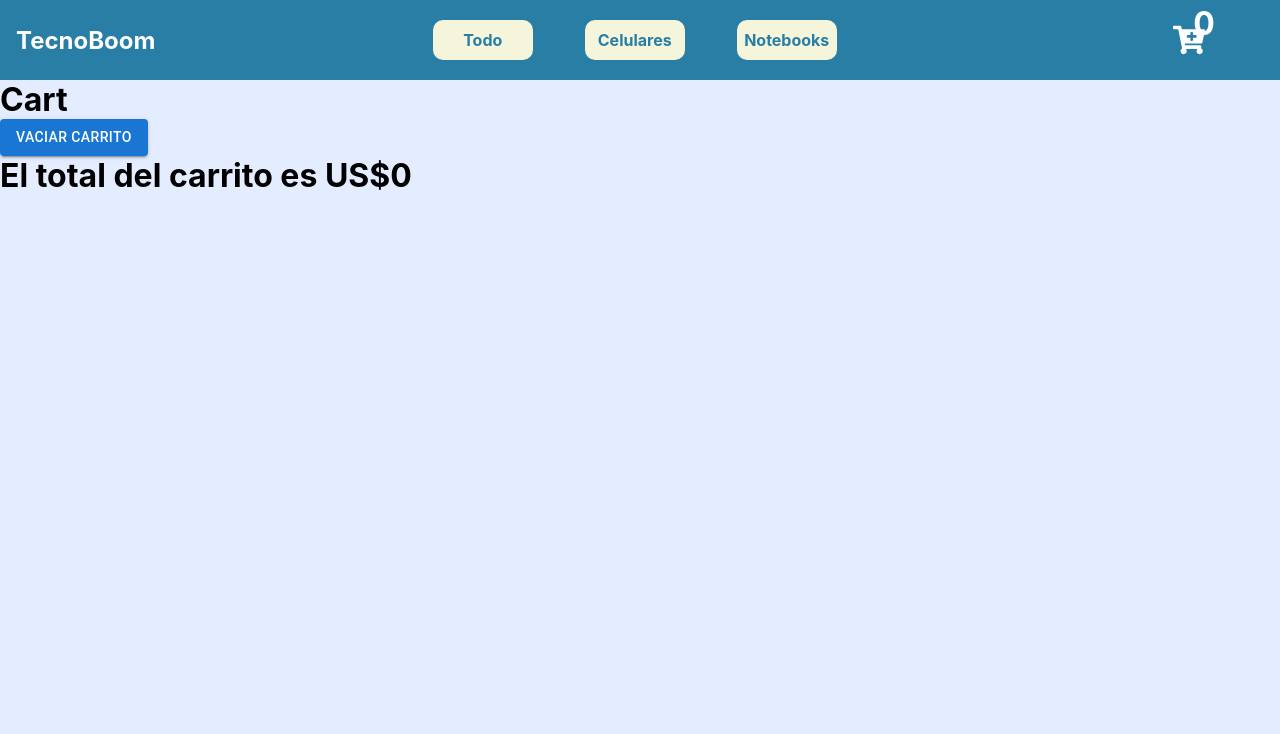
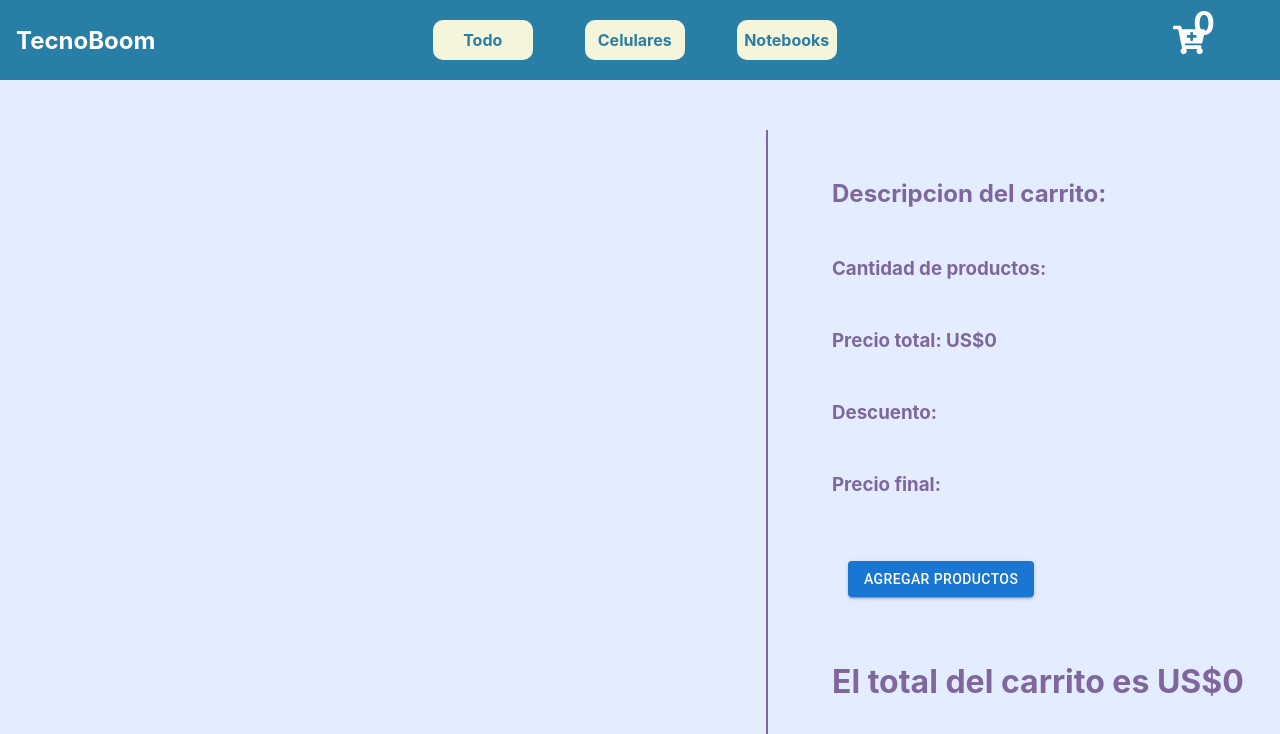
Before and after one commit to BugBoomBran/ProyectoReact, a React (Create React App) app: page /cart in a window 1280 px wide. Shown: the top 734 px of the page. Built offline with nearby package versions, Linux system fonts and the light colour scheme.

Commit message:
rendering

```diff
--- a/package.json
+++ b/package.json
@@ -12,7 +12,7 @@
     "@testing-library/react": "^13.4.0",
     "@testing-library/user-event": "^13.5.0",
     "axios": "^1.3.5",
-    "firebase": "^9.21.0",
+    "firebase": "^9.22.0",
     "json-server": "^0.17.3",
     "react": "^18.2.0",
     "react-dom": "^18.2.0",
--- a/src/components/Cart/Cart.jsx
+++ b/src/components/Cart/Cart.jsx
@@ -1,27 +1,54 @@
 import { Button } from "@mui/material";
 import React from "react";
+import { Link, Navigate } from "react-router-dom";
+import styles from "./Cart.module.css";
+import DeleteIcon from "@mui/icons-material/Delete";
 
-const Cart = ({ cart, clearCart, deleteProductById, total }) => {
+const Cart = ({ cart, deleteProductById, clearCartSwal, total }) => {
   return (
     <div>
-      <h1>Cart</h1>
+      <div className={styles.cartContainer}>
+        <div className={styles.containerItems}>
           {cart.map((item) => {
             return (
-          <div key={item.id}>
-            <h3>{item.title}</h3>
-            <h4>US${item.price}</h4>
-            <h4>Cantidad:{item.quantity}</h4>
+              <div key={item.id} className={styles.cartItem}>
+                <img src={item.img} alt="" />
+                <div className={styles.cartItemInfo}>
+                  <h2>{item.name}</h2>
+                  <h2>US${item.price}.-</h2>
+                  <h2>Unidades: {item.quantity}</h2>
+                </div>
                 <Button variant="contained" onClick={() => deleteProductById(item.id)}>
-              Elimnar
+                  <DeleteIcon></DeleteIcon>
                 </Button>
               </div>
             );
           })}
-
-      <Button onClick={clearCart} variant="contained">
+        </div>
+        <div className={styles.cartInfo}>
+          <h2>Descripcion del carrito:</h2>
+          <h3>Cantidad de productos: </h3>
+          <h3>Precio total: US${total}</h3>
+          <h3>Descuento: </h3>
+          <h3>Precio final: </h3>
+          {cart.length > 0 ? (
+            <div className={styles.btnCart}>
+              <Button variant="contained" onClick={() => Navigate("/checkout")}>
+                Terminar la compra
+              </Button>
+              <Button variant="contained" onClick={clearCartSwal}>
                 Vaciar carrito
               </Button>
+            </div>
+          ) : (
+            <Link to="/">
+              <Button variant="contained">Agregar productos</Button>
+            </Link>
+          )}
+
           <h1>El total del carrito es US${total}</h1>
+        </div>
+      </div>
     </div>
   );
 };
--- a/src/components/Cart/Cart.module.css
+++ b/src/components/Cart/Cart.module.css
@@ -0,0 +1,70 @@
+.cartContainer {
+  width: 100%;
+  padding: 50px 0;
+  min-height: 90vh;
+  display: flex;
+  justify-content: space-between;
+  /* align-items: center; */
+}
+
+.containerItems {
+  width: 60%;
+  display: flex;
+  flex-direction: column;
+  justify-content: center;
+  flex-direction: column;
+  align-items: center;
+  gap: 50px;
+  border-right: 2px solid #7f669d;
+  padding: 0 40px;
+}
+
+.cartInfo {
+  width: 35%;
+  display: flex;
+  flex-direction: column;
+  justify-content: space-evenly;
+  color: #7f669d;
+}
+.btnCart {
+  display: flex;
+  width: 100%;
+  gap: 20px;
+  justify-content: center;
+}
+
+.btnCart > button {
+  width: 200px;
+}
+
+.cartItem {
+  width: 100%;
+  display: flex;
+  justify-content: space-between;
+  height: 100px;
+  align-items: center;
+  /* border: 1px solid #7F669D; */
+  box-shadow: 0px 2px 5px 0px #7f669d;
+  border-radius: 10px;
+  padding: 0 10px;
+}
+
+.cartItem > img {
+  width: 10%;
+  height: 80px;
+  object-fit: cover;
+}
+
+/* Aca la tarjeta */
+.cartItemInfo {
+  width: 80%;
+  height: 100px;
+  display: flex;
+  justify-content: space-between;
+  align-items: center;
+  color: #7f669d;
+}
+
+.cartItemInfo > h2 {
+  font-family: monospace;
+}
--- a/src/components/Cart/CartContainer.jsx
+++ b/src/components/Cart/CartContainer.jsx
@@ -1,15 +1,34 @@
 import React, { useContext } from "react";
 import Cart from "./Cart";
 import { CartContext } from "../../context/CartContext";
+import Swal from "sweetalert2";
 
 const CartContainer = () => {
   const { cart, clearCart, deleteProductById, totalPrice } = useContext(CartContext);
 
   let total = totalPrice();
 
+  const clearCartSwal = () => {
+    Swal.fire({
+      title: "Se vaciará todo el carrito, estas seguro?",
+      showDenyButton: true,
+      showCancelButton: true,
+      confirmButtonText: "Si, vaciar",
+      denyButtonText: `No, conservar carrito`,
+    }).then((result) => {
+      /* Read more about isConfirmed, isDenied below */
+      if (result.isConfirmed) {
+        clearCart();
+        Swal.fire("El carrito ha sido vaciado", "", "success");
+      } else if (result.isDenied) {
+        Swal.fire("Se conservó el carrito", "", "info");
+      }
+    });
+  };
+
   return (
     <div>
-      <Cart total={total} cart={cart} clearCart={clearCart} deleteProductById={deleteProductById} />
+      <Cart total={total} cart={cart} clearCartSwal={clearCartSwal} deleteProductById={deleteProductById} />
     </div>
   );
 };
--- a/src/components/Counter/Counter.jsx
+++ b/src/components/Counter/Counter.jsx
@@ -1,5 +1,6 @@
 import { Button } from "@mui/material";
 import styles from "./Counter.module.css";
+import { Link } from "react-router-dom";
 
 const Counter = ({ counter, sumar, restar, onAdd }) => {
   return (
@@ -14,6 +15,10 @@ const Counter = ({ counter, sumar, restar, onAdd }) => {
       <Button variant="contained" onClick={() => onAdd(counter)}>
         Agregar al carrito
       </Button>
+
+      <Link to={"../cart"}>
+        <Button variant="contained">Terminar compra</Button>
+      </Link>
     </div>
   );
 };
--- a/src/components/Counter/CounterContainer.jsx
+++ b/src/components/Counter/CounterContainer.jsx
@@ -1,14 +1,18 @@
-import { useState } from "react";
+import { useEffect, useState } from "react";
 import Counter from "./Counter";
 
-const CounterContainer = ({ stock, onAdd }) => {
-  const [counter, setCounter] = useState(0);
+const CounterContainer = ({ stock, onAdd, initial = 1 }) => {
+  const [counter, setCounter] = useState(initial);
+
+  useEffect(() => {
+    setCounter(initial);
+  }, [initial]);
 
   const sumar = () => {
     counter < stock ? setCounter(counter + 1) : alert("stock maximo");
   };
   const restar = () => {
-    setCounter(counter - 1);
+    if (counter > 1) setCounter(counter - 1);
   };
 
   return (
--- a/src/components/ItemDetail/ItemDetail.jsx
+++ b/src/components/ItemDetail/ItemDetail.jsx
@@ -3,7 +3,7 @@ import styles from "./ItemDetail.module.css";
 import { Button } from "@mui/material";
 import CounterContainer from "../Counter/CounterContainer";
 
-const ItemDetail = ({ product, onAdd }) => {
+const ItemDetail = ({ product, onAdd, cantidadTotal }) => {
   return (
     <div>
       <div className={styles.itemDetailbuttom}>
@@ -28,7 +28,7 @@ const ItemDetail = ({ product, onAdd }) => {
             <span>Categoría: {product.category}</span>
           </div>
           <div className={styles.textCounter}>
-            <CounterContainer stock={product.stock} onAdd={onAdd} />
+            <CounterContainer stock={product.stock} onAdd={onAdd} initial={cantidadTotal} />
           </div>
         </div>
       </div>
--- a/src/components/ItemDetail/ItemDetailContainer.jsx
+++ b/src/components/ItemDetail/ItemDetailContainer.jsx
@@ -3,11 +3,12 @@ import { useParams } from "react-router-dom";
 import { products } from "../../productsMock";
 import { useContext, useEffect, useState } from "react";
 import { CartContext } from "../../context/CartContext";
+import Swal from "sweetalert2";
 
 const ItemDetailContainer = () => {
   const [product, setProduct] = useState({});
 
-  const { agregarAlCarrito } = useContext(CartContext);
+  const { agregarAlCarrito, getQuantityById } = useContext(CartContext);
 
   const { id } = useParams();
 
@@ -23,11 +24,25 @@ const ItemDetailContainer = () => {
     };
 
     agregarAlCarrito(data);
+    Swal.fire({
+      title: "Muy bien!",
+      text: `Se agregó ${cantidad} ${product.title} al carrito`,
+      imageUrl: `${product.img}`,
+      imageWidth: 100,
+      imageHeight: 80,
+      imageAlt: "product image",
+      position: "top-end",
+      width: 200,
+      heightAuto: 100,
+      timer: 2000,
+    });
   };
+
+  let cantidadTotal = getQuantityById(product.id);
 
   return (
     <div>
-      <ItemDetail product={product} onAdd={onAdd} />
+      <ItemDetail product={product} onAdd={onAdd} cantidadTotal={cantidadTotal} />
     </div>
   );
 };
--- a/src/components/ItemList/ItemListContainer.jsx
+++ b/src/components/ItemList/ItemListContainer.jsx
@@ -2,6 +2,7 @@ import ItemList from "./ItemList";
 import { useState, useEffect } from "react";
 import { products } from "../../productsMock";
 import { useParams } from "react-router-dom";
+import { SyncLoader } from "react-spinners";
 
 const ItemListContainer = () => {
   const [items, setItems] = useState([]);
@@ -9,8 +10,11 @@ const ItemListContainer = () => {
 
   useEffect(() => {
     const productsFiltered = products.filter((prod) => prod.category === categoryName);
+
     const tarea = new Promise((resolve, reject) => {
-      resolve(categoryName ? productsFiltered : products);
+      setTimeout(() => {
+        resolve(categoryName ? productsFiltered : products);
+      }, 1000);
     });
 
     tarea.then((res) => setItems(res)).catch((error) => console.log(error));
@@ -18,6 +22,11 @@ const ItemListContainer = () => {
 
   return (
     <div>
+      {items.length === 0 && (
+        <div style={{ display: "flex", justifyContent: "center" }}>
+          <SyncLoader color="#297ea6" size={30} />
+        </div>
+      )}
       <ItemList items={items} />
     </div>
   );
--- a/src/context/CartContext.jsx
+++ b/src/context/CartContext.jsx
@@ -15,7 +15,7 @@ const CartContextProvider = ({ children }) => {
     if (exist) {
       let newCart = cart.map((element) => {
         if (element.id === product.id) {
-          return { ...element, quantity: element.quantity + product.quantity };
+          return { ...element, quantity: product.quantity };
         } else {
           return element;
         }
@@ -50,7 +50,12 @@ const CartContextProvider = ({ children }) => {
     return total;
   };
 
-  let data = { totalQuantity, cart, agregarAlCarrito, clearCart, deleteProductById, totalPrice };
+  const getQuantityById = (id) => {
+    let product = cart.find((element) => element.id === id);
+    return product?.quantity;
+  };
+
+  let data = { totalQuantity, cart, agregarAlCarrito, clearCart, deleteProductById, totalPrice, getQuantityById };
 
   return <CartContext.Provider value={data}>{children}</CartContext.Provider>;
 };
```
Also changed, not shown: 1 other file (tests, documents, lock files or other folders). Lines whose indentation alone changed are shown as unchanged.
